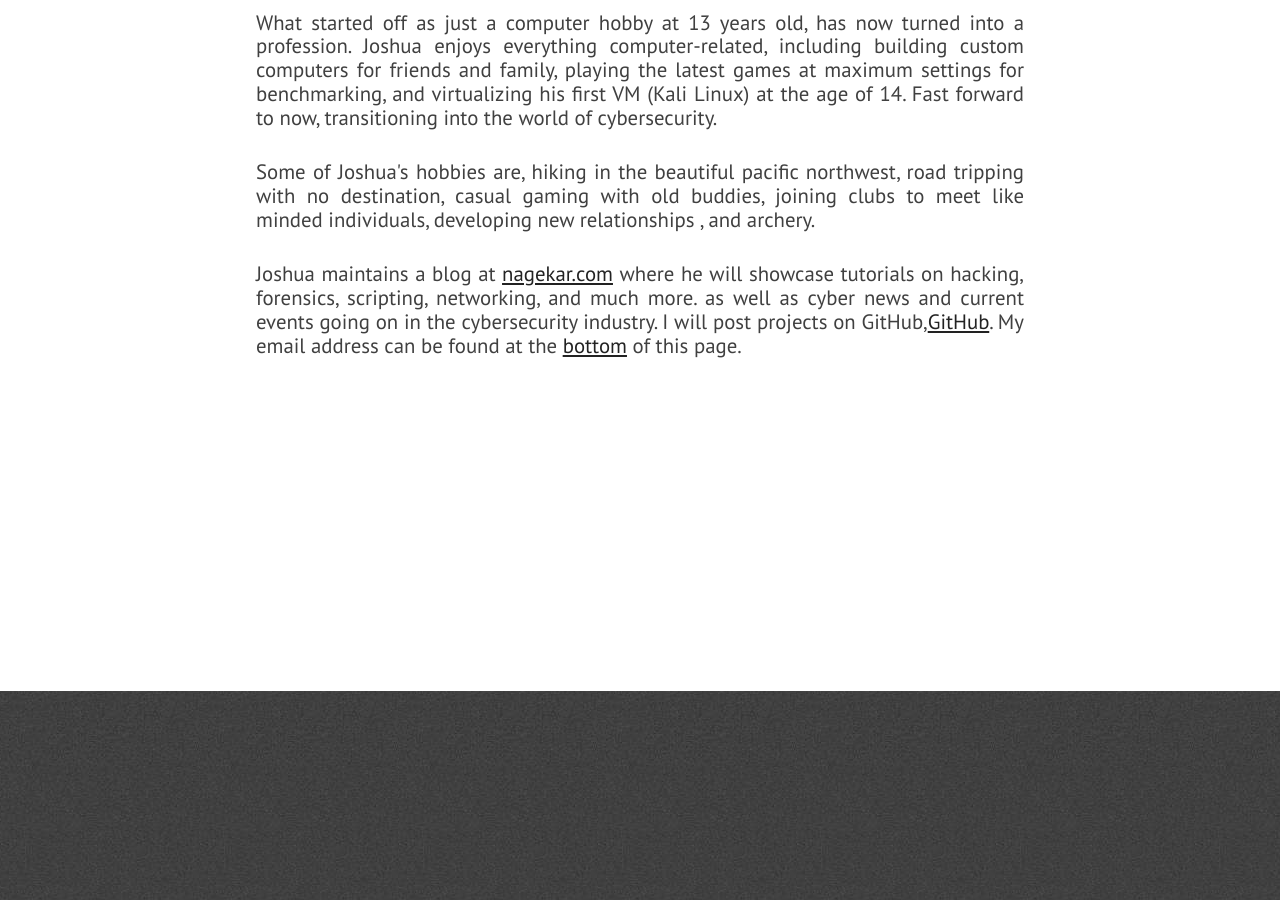
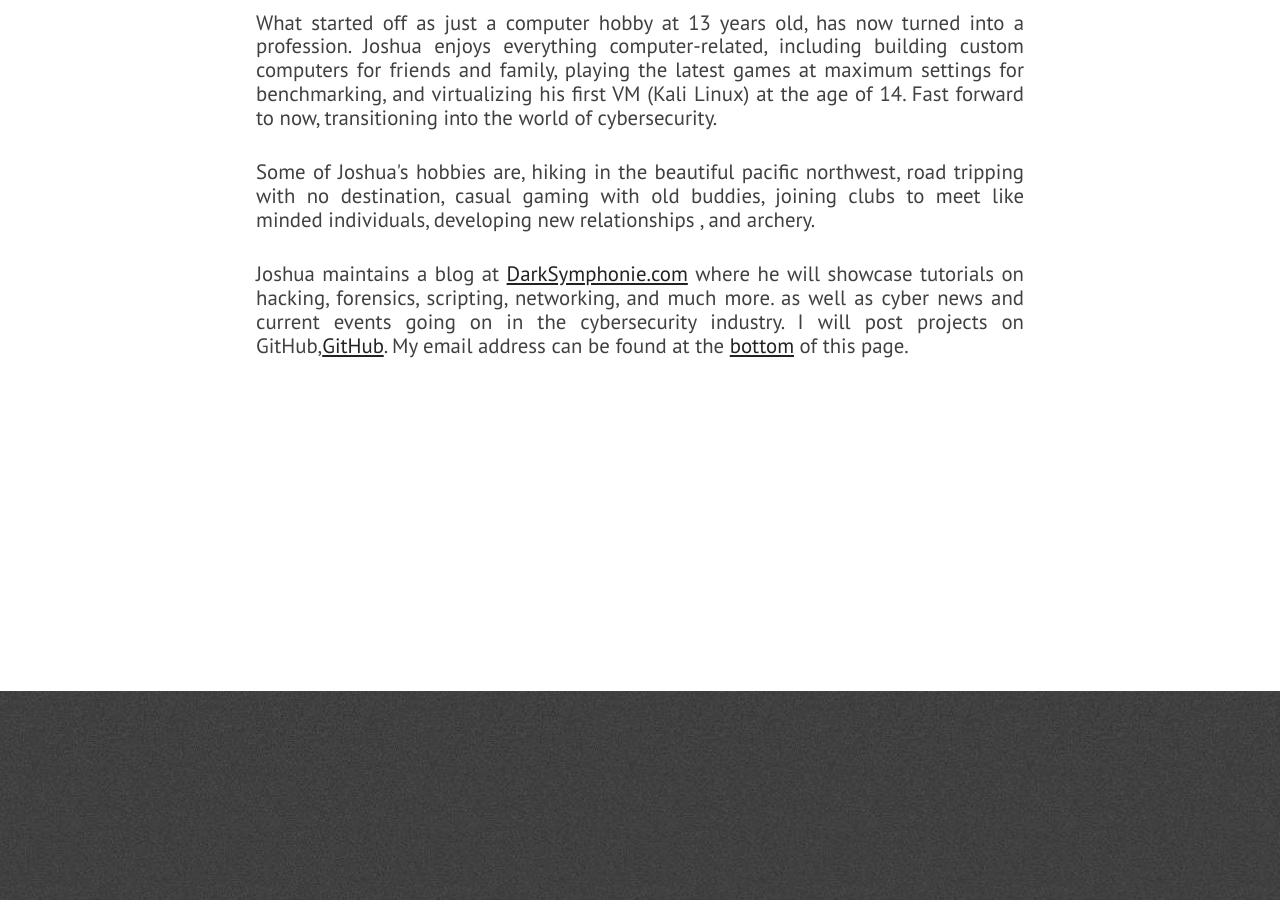
Before and after one commit to DarkSymphonie/DarkSymphonie.github.io, a Jekyll site: the page built from index.html, in a window 1280 px wide and 900 px high, scrolled down 1269 px. Built offline with Jekyll 4.4.1, drawn with Linux system fonts in a browser that asks for light colours; nearby versions of some CDN libraries.

Commit message:
Update about.html

```diff
--- a/_includes/about.html
+++ b/_includes/about.html
@@ -7,7 +7,7 @@
             <p class="paragraph-text justify-text">
                 Some of Joshua's hobbies are, hiking in the beautiful pacific northwest, road tripping with no destination, casual gaming with old buddies, joining clubs to meet like minded individuals, developing new relationships , and archery.
             <p class="paragraph-text justify-text">
-                Joshua maintains a blog at <a href="{{ site.blog_url }}">nagekar.com</a> where he will showcase tutorials on hacking, forensics, scripting, networking, and much more. as well as cyber news and current events going on in the cybersecurity industry. I will post projects on GitHub,<a href="https://github.com/{{ site.github_username }}">GitHub</a>. My email address can be found at the <span class="extra-link"><a href="#extra">bottom</a></span> of this page.
+                Joshua maintains a blog at <a href="{{ site.blog_url }}">DarkSymphonie.com</a> where he will showcase tutorials on hacking, forensics, scripting, networking, and much more. as well as cyber news and current events going on in the cybersecurity industry. I will post projects on GitHub,<a href="https://github.com/{{ site.github_username }}">GitHub</a>. My email address can be found at the <span class="extra-link"><a href="#extra">bottom</a></span> of this page.
             </p>
         </div>
     </section>
```
